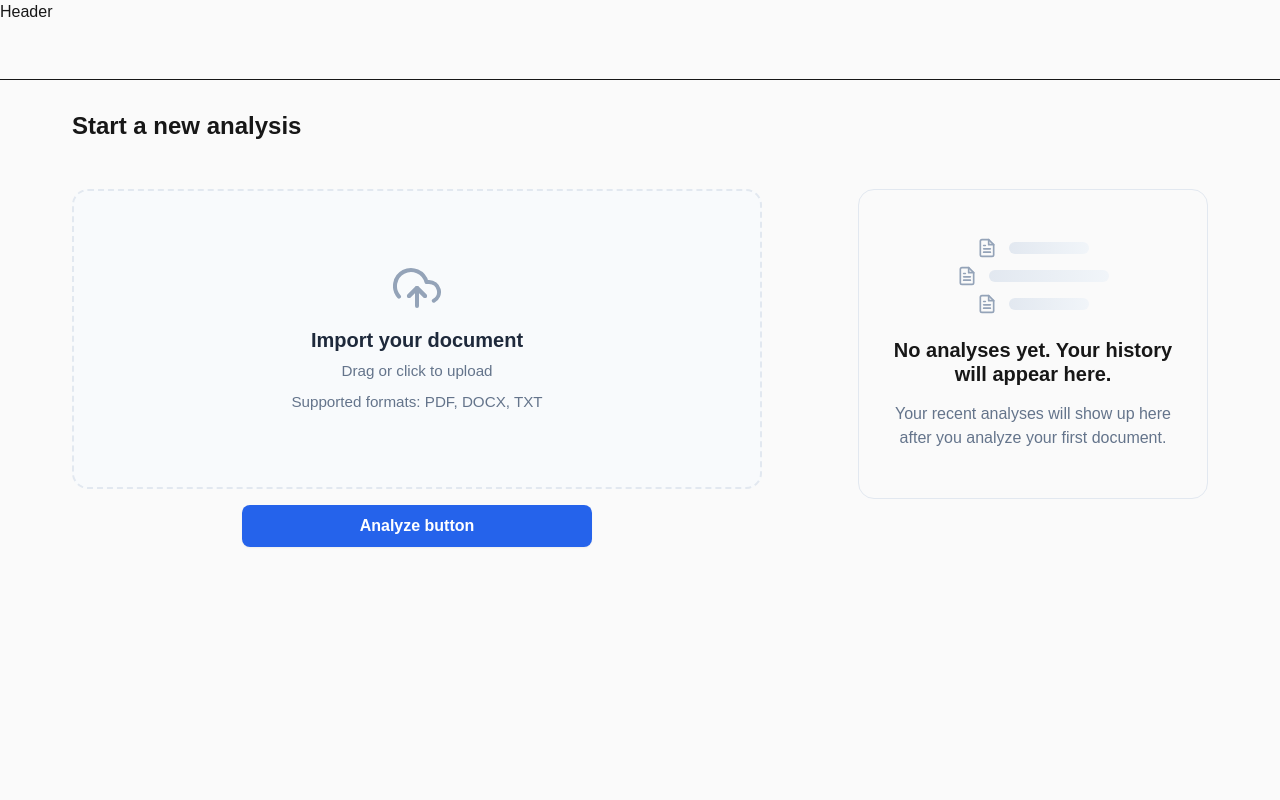
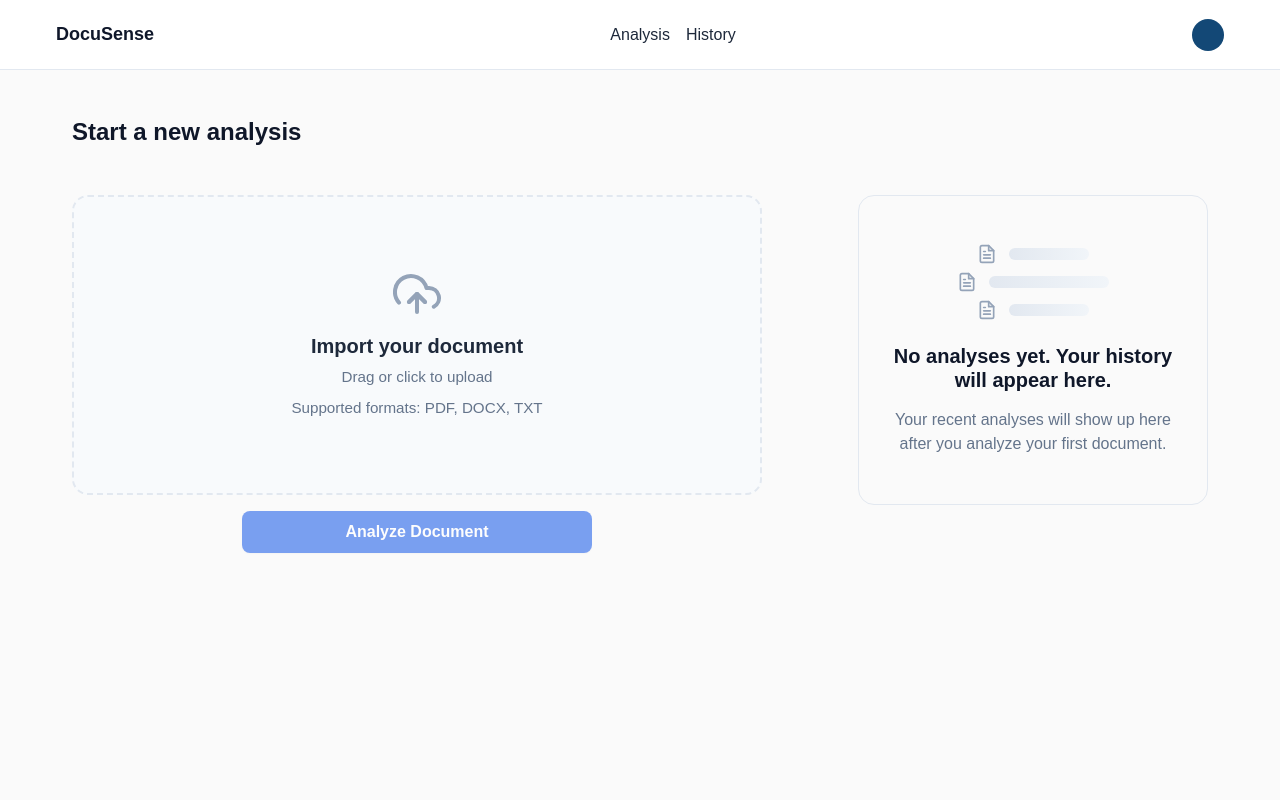
Before and after one commit to stelianfedorca/document-analyzer-llm, a Next.js app: page /analyze/upload in a window 1280 px wide. Shown: the top 800 px of the page. Built offline with nearby package versions, Linux system fonts and the light colour scheme.

Commit message:
Add Header component, update global CSS variables and refine app shell layout

```diff
--- a/src/app/globals.css
+++ b/src/app/globals.css
@@ -2,7 +2,13 @@
   --background: #fafafa;
   --foreground: #171717;
 
-  --primary: #269df4;
+  --primary: #2563eb;
+
+  --text-heading: hsl(222, 47%, 11%); /* (Deep Slate / Almost Black) */
+  --text-body: hsl(217, 33%, 17%); /* (Dark Gray) */
+  --text-muted: hsl(215, 16%, 47%); /* (Medium Gray) */
+
+  --header-height: 70px;
 }
 
 /* @media (prefers-color-scheme: dark) {
@@ -15,11 +21,14 @@
 html,
 body {
   max-width: 100vw;
-  overflow-x: hidden;
+  overflow-x: clip; /* Trims overflow, keeps sticky working */
+
+  /* When scrolling to an element, leave this much space at the top */
+  scroll-padding-top: var(--header-height);
 }
 
 body {
-  color: var(--foreground);
+  color: var(--text-body);
   background: var(--background);
   font-family: Arial, Helvetica, sans-serif;
   -webkit-font-smoothing: antialiased;
@@ -53,6 +62,7 @@ h4,
 h5,
 h6 {
   line-height: 1.2;
+  color: var(--text-heading);
 }
 
 /*
--- a/src/components/layouts/AppShell/AppShell.module.css
+++ b/src/components/layouts/AppShell/AppShell.module.css
@@ -7,17 +7,27 @@
 
 .header {
   height: 80px;
+  background-color: #ffff;
+  position: sticky;
+  top: 0;
+  left: 0;
+  z-index: 1;
 
   border-bottom: 1px solid;
+
+  backdrop-filter: blur(12px);
 }
 
 .main {
   flex: 1;
 
-  padding-top: 2rem;
+  padding-top: calc(3rem + var(--header-height));
   padding-bottom: 3rem;
 }
 
 .footer {
   height: 150px;
+  border: "1px solid";
+  border-color: #e5e7eb;
+  background-color: #ffff;
 }
--- a/src/components/layouts/AppShell/AppShell.tsx
+++ b/src/components/layouts/AppShell/AppShell.tsx
@@ -1,10 +1,11 @@
+import { Header } from "../Header";
 import { MaxWidthWrapper } from "../MaxWidthWrapper";
 import styles from "./AppShell.module.css";
 
 export default function AppShell({ children }: { children: React.ReactNode }) {
   return (
     <div className={styles.container}>
-      <header className={styles.header}>Header</header>
+      <Header />
       <main className={styles.main}>
         <MaxWidthWrapper>{children}</MaxWidthWrapper>
       </main>
--- /dev/null
+++ b/src/components/layouts/Header/Header.module.css
@@ -0,0 +1,61 @@
+.header {
+  height: var(--header-height);
+  background-color: #ffff;
+  border-bottom: 1px solid #e2e8f0;
+
+  position: fixed;
+  top: 0;
+  left: 0;
+  width: 100%;
+  z-index: 1;
+}
+
+.inner {
+  height: 100%;
+  display: flex;
+  align-items: center;
+  justify-content: space-between;
+  gap: 1rem;
+
+  --max-width-px: 1200; /* 1200px */
+  --max-width: calc(var(--max-width-px) / 16 * 1rem);
+
+  width: 100%;
+  max-width: var(--max-width);
+  margin-left: auto;
+  margin-right: auto;
+  padding: 0 16px;
+}
+
+.nav {
+  display: flex;
+  gap: 1rem;
+}
+
+.brand {
+  display: flex;
+  align-items: center;
+}
+.logoLink {
+  display: flex;
+  align-items: center;
+  gap: 0.75rem;
+  text-decoration: none;
+  color: inherit;
+  font-weight: 600;
+  font-size: 1.125rem;
+}
+.logoText {
+  color: var(--text-primary, #0f172a);
+}
+.actions {
+  display: flex;
+  align-items: center;
+  gap: 1rem;
+}
+.avatar {
+  width: 32px;
+  height: 32px;
+  border-radius: 50%;
+  background-color: #134876;
+}
--- /dev/null
+++ b/src/components/layouts/Header/Header.tsx
@@ -0,0 +1,37 @@
+import Link from "next/link";
+import styles from "./Header.module.css";
+import { MaxWidthWrapper } from "../MaxWidthWrapper";
+
+// import { UserButton } from "@/features/auth/components/UserButton"; // Example
+
+export function Header() {
+  return (
+    <header className={styles.header}>
+      <div className={styles.inner}>
+        {/* Left: Brand / Logo */}
+        <div className={styles.brand}>
+          <Link href="/" className={styles.logoLink}>
+            {/* <LogoIcon className={styles.icon} /> */}
+            <span className={styles.logoText}>DocuSense</span>
+          </Link>
+        </div>
+        {/* Center: Navigation (Optional) */}
+        <nav className={styles.nav}>
+          <Link href="/analyze/upload" className={styles.navLink}>
+            Analysis
+          </Link>
+          <Link href="/analyze/history" className={styles.navLink}>
+            History
+          </Link>
+        </nav>
+        {/* Right: Actions / Profile */}
+        <div className={styles.actions}>
+          {/* Placeholder for Client-side User Button */}
+          <div className={styles.userPlaceholder}>
+            <div className={styles.avatar} />
+          </div>
+        </div>
+      </div>
+    </header>
+  );
+}
--- /dev/null
+++ b/src/components/layouts/Header/index.ts
@@ -0,0 +1 @@
+export { Header } from "./Header";
--- a/src/components/layouts/MaxWidthWrapper/MaxWidthWrapper.module.css
+++ b/src/components/layouts/MaxWidthWrapper/MaxWidthWrapper.module.css
@@ -1,5 +1,5 @@
 .container {
-  --max-width-px: 1200; /* 1100px */
+  --max-width-px: 1200; /* 1200px */
   --max-width: calc(var(--max-width-px) / 16 * 1rem);
 
   width: 100%;
--- a/src/components/ui/Button/Button.module.css
+++ b/src/components/ui/Button/Button.module.css
@@ -14,13 +14,14 @@
 .button:active {
   transform: scale(0.98);
 }
+
 .button:disabled {
   opacity: 0.6;
   cursor: not-allowed;
 }
 /* Variants */
 .primary {
-  background-color: #2563eb; /* Your blue */
+  background-color: var(--primary);
   color: white;
 
   transition: all 0.2s ease;
--- a/src/features/analyze/components/UploadView/UploadView.module.css
+++ b/src/features/analyze/components/UploadView/UploadView.module.css
@@ -6,13 +6,14 @@
 
   display: flex;
   flex-direction: column;
+  gap: 4rem;
 }
 
 .content {
   /* flex layout on mobile */
   display: flex;
   flex-direction: column;
-  gap: 2rem;
+  gap: 6rem;
 }
 
 .mainContent {
--- a/src/features/analyze/components/UploadView/UploadView.tsx
+++ b/src/features/analyze/components/UploadView/UploadView.tsx
@@ -12,6 +12,7 @@ import { Button } from "@/components/ui/Button";
 
 export function UploadView() {
   const [file, setFile] = useState<File | null>(null);
+  const isCtaDisabled = file === null;
   const router = useRouter();
 
   const handleRemoveFile = () => {
@@ -60,8 +61,9 @@ export function UploadView() {
             size="md"
             onClick={handleAnalyzeDocument}
             className={styles.analyzeButton}
+            disabled={isCtaDisabled}
           >
-            Analyze button
+            Analyze Document
           </Button>
         </div>
 
```
